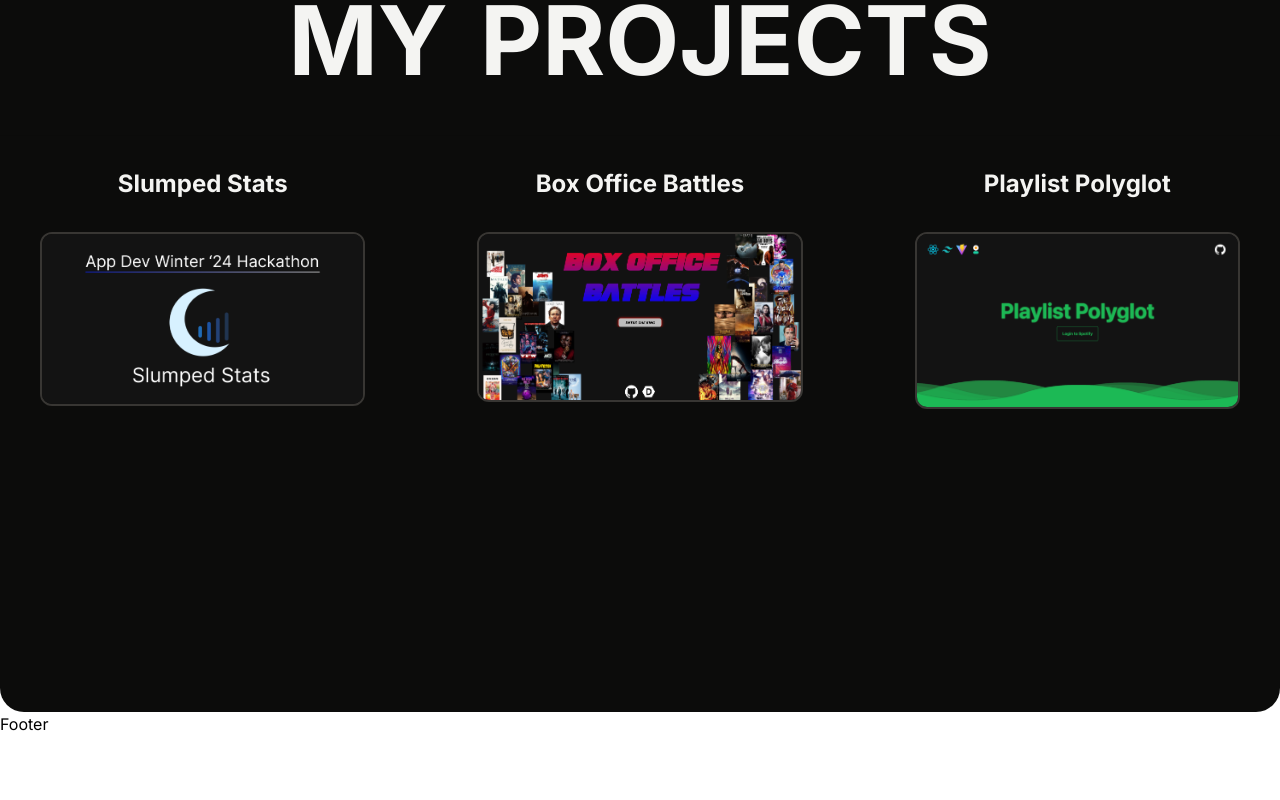
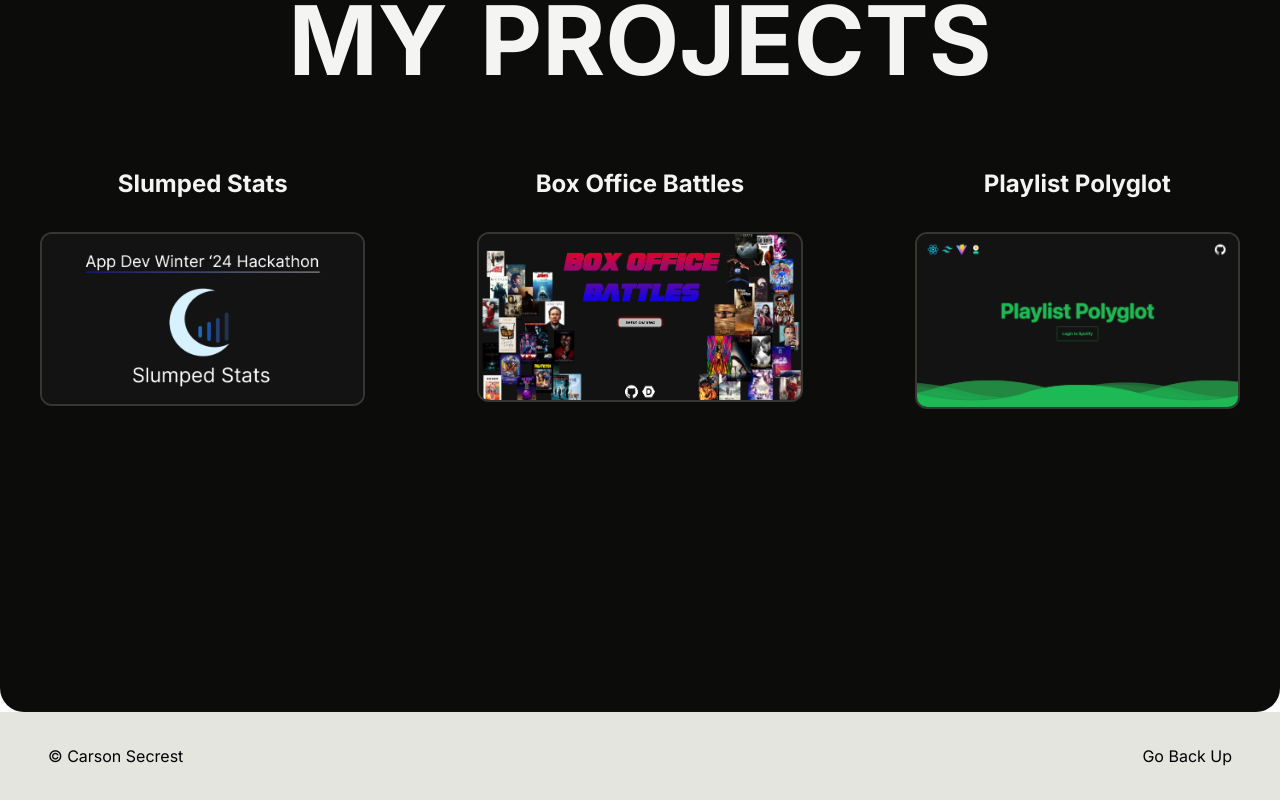
Before and after one commit to Carson274/Personal-Website-V2, a Next.js app: page / in a window 1280 px wide. Shown: the part 2000-2800 px from the top of the page. Before the commit the page ends 2736 px from the top, so only its background shows below. Built offline with nearby package versions, Linux system fonts and the light colour scheme.

Commit message:
Created Footer with ToTop component which scrolls the user to the top of the page

```diff
--- /dev/null
+++ b/src/app/components/ToTop.tsx
@@ -0,0 +1,17 @@
+'use client'
+
+import React from 'react';
+
+const ToTop = () => {
+  const scrollTop = () => {
+    window.scrollTo({ top: 0, behavior: 'smooth' });
+  }
+
+  return (
+    <div className="button">
+      <button onClick={scrollTop}>Go Back Up</button>
+    </div>
+  )
+}
+
+export default ToTop;
--- a/src/app/sections/Footer/Footer.tsx
+++ b/src/app/sections/Footer/Footer.tsx
@@ -1,8 +1,12 @@
 import React from 'react';
+import ToTop from '../../components/ToTop';
 
 const Footer = () => {
   return (
-    <div>Footer</div>
+    <section className='footer flex flex-row justify-between py-8 px-12 w-full bg-light-cream'>
+      <p>&copy; Carson Secrest</p>
+      <ToTop />
+    </section>
   )
 }
 
```
